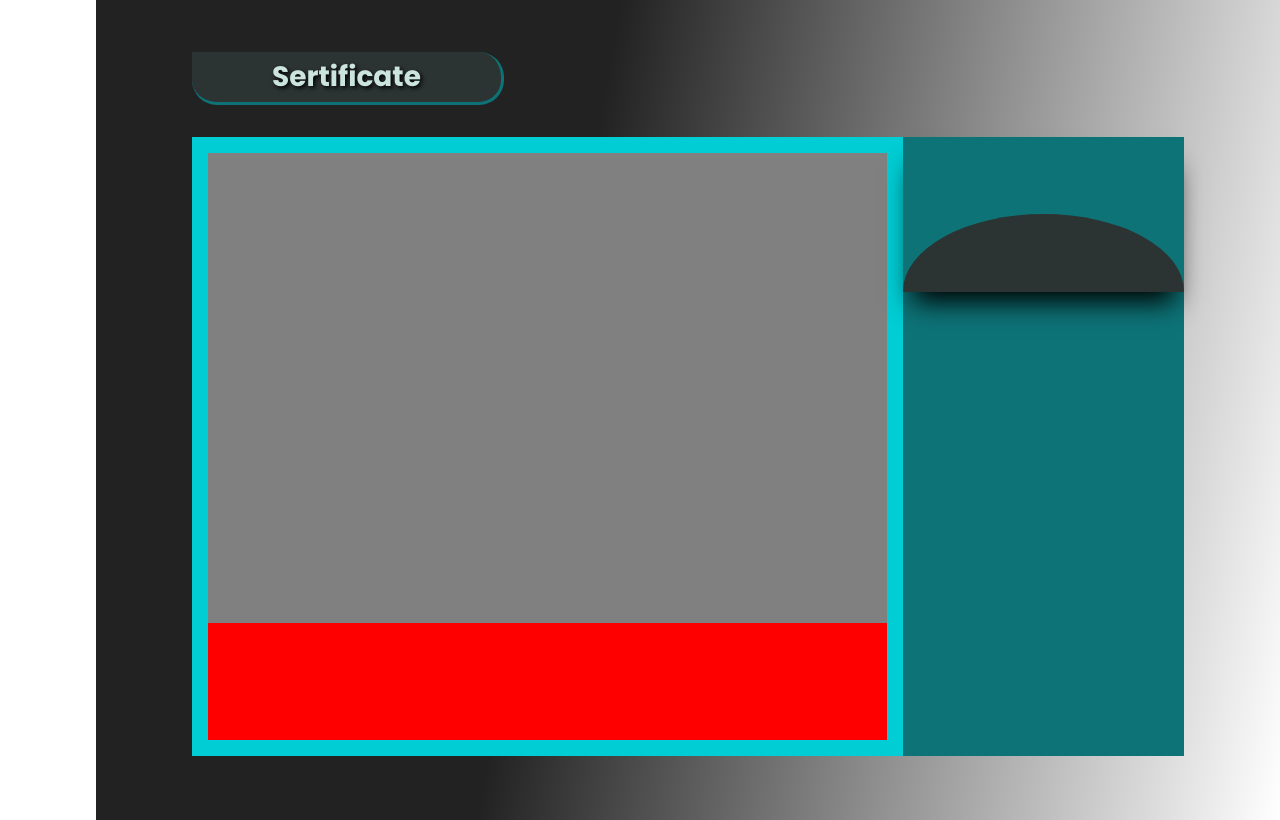
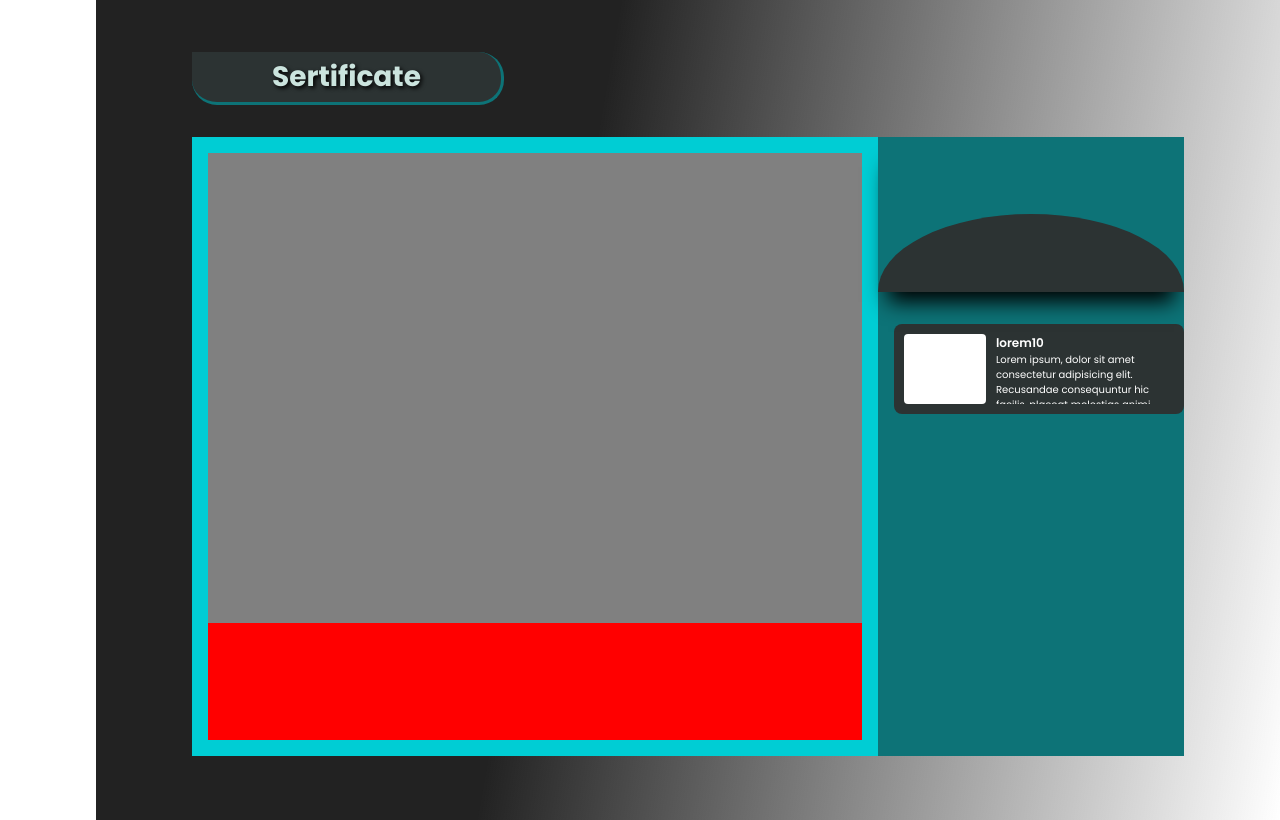
Before and after one commit to CryStealLz0/Project_Vite_Porotfolio, a React (Vite) app: page / in a window 1280 px wide. Shown: the part 1580-2400 px from the top of the page. Built offline with nearby package versions, Linux system fonts and the light colour scheme.

Commit message:
update choice

```diff
--- a/src/component/Sertificate/Sertificate.tsx
+++ b/src/component/Sertificate/Sertificate.tsx
@@ -19,7 +19,18 @@ function Sertificate() {
                   <div className="choice-buttons"></div>
                 </div>
                 <div className="choice">
-                  <div className="choice-isi"></div>
+                  <div className="choice-isi">
+                    <div className="img-choice"></div>
+                    <div className="des-choice">
+                      <h1>lorem10</h1>
+                      <p>
+                        Lorem ipsum, dolor sit amet consectetur adipisicing
+                        elit. Recusandae consequuntur hic facilis, placeat
+                        molestias animi nobis veniam accusantium quibusdam
+                        dignissimos?
+                      </p>
+                    </div>
+                  </div>
                 </div>
               </div>
             </div>
--- a/src/style/Sertificate/sertificate.scss
+++ b/src/style/Sertificate/sertificate.scss
@@ -3,6 +3,7 @@
 .content-sertificate {
     width: 100%;
     height: 100%;
+    overflow: hidden;
     background: $secondary-variant;
     .sertificate-content {
         height: 100%;
@@ -25,14 +26,14 @@
         }
         .container-choice {
             height: 100%;
-            width: 40%;
+            width: 450px;
             .choice-des {
                 position: relative;
                 height: 25%;
                 width: 100%;
                 background: $secondary;
                 overflow: hidden;
-                box-shadow: 0px 20px  25px -10px black;
+                box-shadow: 0px 20px 20px -10px black;
                 z-index: 1;
                 ::before {
                     content: " ";
@@ -51,10 +52,48 @@
 
             .choice {
                 position: relative;
-                // z-index: 10;
                 height: 75%;
                 width: 100%;
                 background: $secondary;
+                padding:  1rem 0rem;
+                padding-left: 1rem;
+                .choice-isi {
+                    display: flex;
+                    box-sizing: border-box;
+                    width: 100%;
+                    height: 90px;
+                    border-radius: 8px;
+                    background: $primary-variant;
+                    transition: 0.3s;
+                    margin: 1rem 0rem;
+                    padding: 10px;
+                    overflow: hidden;
+                    &:hover {
+                        transform: translateX(-1rem);
+                    }
+                    .img-choice {
+                        display: block;
+                        width: 100px;
+                        height: 100%;
+                        margin-right: 10px;
+                        border-radius: 4px;
+                        background: white;
+                    }
+                    .des-choice {
+                        display: block;
+                        width: 80%;
+                        height: 100%;
+                        overflow: hidden;
+                        color: white;
+                        h1 {
+                            font-size: 12px;
+                            font-weight: 600;
+                        }
+                        p {
+                            font-size: 10px;
+                        }
+                    }
+                }
             }
         }
     }
```
